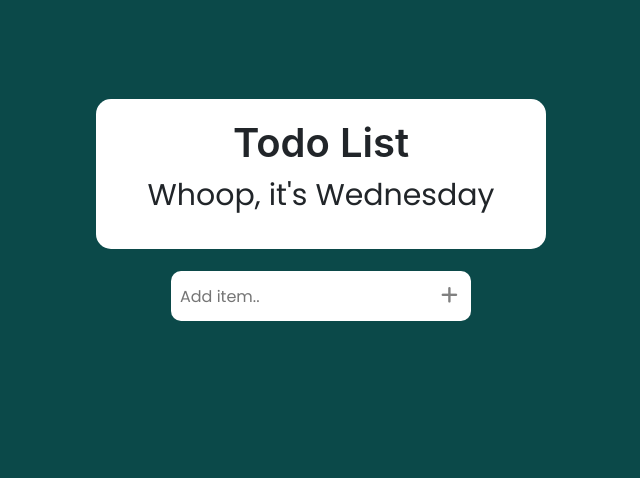
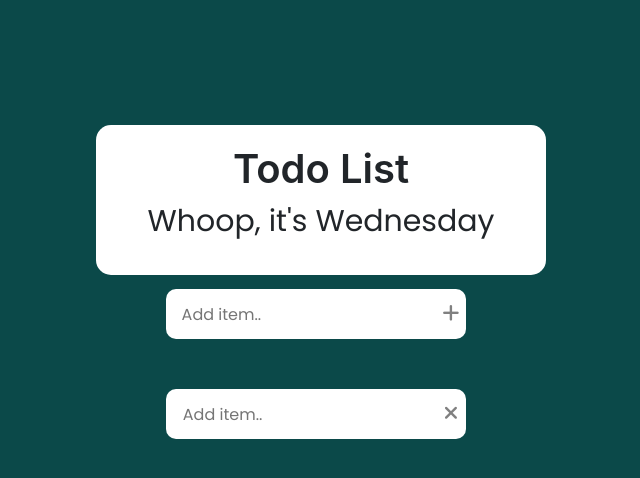
Before and after one commit to UsaidDev/Todo_List, a React (Create React App) app: page / in a window 1280 px wide. Shown: the top 478 px of the page, without its empty margins (319-959 px from the left). Built offline with nearby package versions, Linux system fonts and the light colour scheme.

Commit message:
Design changed

```diff
--- a/src/App.js
+++ b/src/App.js
@@ -1,11 +1,11 @@
 import React from 'react'
-import Todo from './Components/Todo'
+import Header from './Components/Header/Header'
 function App() {
   return (
     <div>
-      <Todo />
+      <Header />
     </div>
   )
 }
 
-export default App;
+export default App
--- a/src/Components/Todo.css
+++ b/src/Components/Header/Header.css
@@ -45,31 +45,3 @@ body{
     font-size: 30px;
     font-weight: 500;
 }
-.input-box{
-    margin-top: 2px;
-    height: 50px;
-    width: 300px;
-    background-color: #fff;
-    border-radius: 10px;
-}
-input{
-    height: 2rem;
-    width: 16rem;
-    padding: 5px;
-    height: 40px;
-    border: none;
-    margin-top: 5px;
-    margin-left: 4px;
-    outline: none;
-}
-input::placeholder{
-    font-family: "Poppins",sans-serif;
-}
-.input-box i{
-    color: gray;
-    font-weight: 800;
-    font-size: larger;
-    cursor: pointer;
-    font-weight: 900;
-    margin-left: 10px;
-}
--- /dev/null
+++ b/src/Components/Header/Header.jsx
@@ -0,0 +1,21 @@
+import React, { useState } from 'react'
+import './Header.css'
+import Inputbox from '../Inputbox/Inputbox'
+
+function Header() {
+  return (
+    <div>
+      <div className="container">
+        <div className="row">
+          <div className="outer-box">
+            <h1 className="heading">Todo List</h1>
+            <h3 className="paragraph">Whoop, it's Wednesday</h3>
+            <Inputbox/>
+          </div>
+        </div>
+      </div>
+    </div>
+  )
+}
+
+export default Header;
--- /dev/null
+++ b/src/Components/Inputbox/Inputbox.css
@@ -0,0 +1,34 @@
+.input-box{
+    margin-top: 50px;
+    height: 50px;
+    width: 300px;
+    background-color: #fff;
+    border-radius: 10px;
+    margin-left:50px;
+}
+@media(max-width:576px){
+    .input-box{
+        margin-left: 35px;
+    }
+}
+input{
+    height: 2rem;
+    width: 16rem;
+    padding: 5px;
+    height: 40px;
+    border: none;
+    margin-top: 5px;
+    margin-left: 4px;
+    outline: none;
+}
+input::placeholder{
+    font-family: "Poppins",sans-serif;
+}
+.input-box i{
+    color: gray;
+    font-weight: 800;
+    font-size: larger;
+    cursor: pointer;
+    font-weight: 900;
+    margin-left: 10px;
+}
--- /dev/null
+++ b/src/Components/Inputbox/Inputbox.jsx
@@ -0,0 +1,26 @@
+import React, { useState } from 'react'
+import './Inputbox.css'
+import Listtask from '../Listtask/Listtask'
+
+function Todo() {
+  const [task, Settask] = useState([
+    { name: "Usaid" },
+  ])
+
+  const [Inputvalue,SetInputvalue]=useState('')
+
+  const Changehandle=()=>{
+    console.log(Inputvalue)
+  }
+  return (
+    <div>
+      <div className="input-box">
+        <input type="text" placeholder='Add item..' onChange={((event)=>SetInputvalue(event.target.value))} />
+        <i className='fas fa-plus' onClick={Changehandle}></i>
+      </div>
+      <Listtask task={task} />
+    </div>
+  )
+}
+
+export default Todo;
--- /dev/null
+++ b/src/Components/Listtask/Listtask.css
@@ -0,0 +1,34 @@
+.input-box{
+    margin-top: 50px;
+    height: 50px;
+    width: 300px;
+    background-color: #fff;
+    border-radius: 10px;
+    margin-left:50px;
+}
+@media(max-width:576px){
+    .input-box{
+        margin-left: 35px;
+    }
+}
+input{
+    height: 2rem;
+    width: 16rem;
+    padding: 5px;
+    height: 40px;
+    border: none;
+    margin-top: 5px;
+    margin-left: 4px;
+    outline: none;
+}
+input::placeholder{
+    font-family: "Poppins",sans-serif;
+}
+.input-box i{
+    color: gray;
+    font-weight: 800;
+    font-size: larger;
+    cursor: pointer;
+    font-weight: 900;
+    margin-left: 10px;
+}
--- /dev/null
+++ b/src/Components/Listtask/Listtask.jsx
@@ -0,0 +1,17 @@
+import React from 'react'
+import './Listtask.css'
+
+function Listtask({task}) {
+    return (
+        <div>
+            {task.map((item) => (
+                <div className="input-box">
+                    <input type="text" placeholder='Add item..' />
+                    <i className='fas fa-times'></i>
+                </div>
+            ))}
+        </div>
+    )
+}
+
+export default Listtask
--- a/src/Components/Todo.jsx
+++ /dev/null
@@ -1,23 +0,0 @@
-import React from 'react'
-import './Todo.css'
-function Todo() {
-    return (
-        <div>
-            <div className="container">
-                <div className="row">
-                    {/* ----Heading --- */}
-                    <div className="outer-box">
-                        <h1 className="heading">Todo List</h1>
-                        <h3 className="paragraph">Whoop, it's Wednesday</h3>
-                    </div>
-                    {/* ---------Input Box -------- */}
-                    <div className="input-box">
-                        <input type="text" placeholder='Add item..' />
-                        <i className='fas fa-plus'></i>
-                    </div>
-                </div>
-            </div>
-        </div>
-    )
-};
-export default Todo;
```
